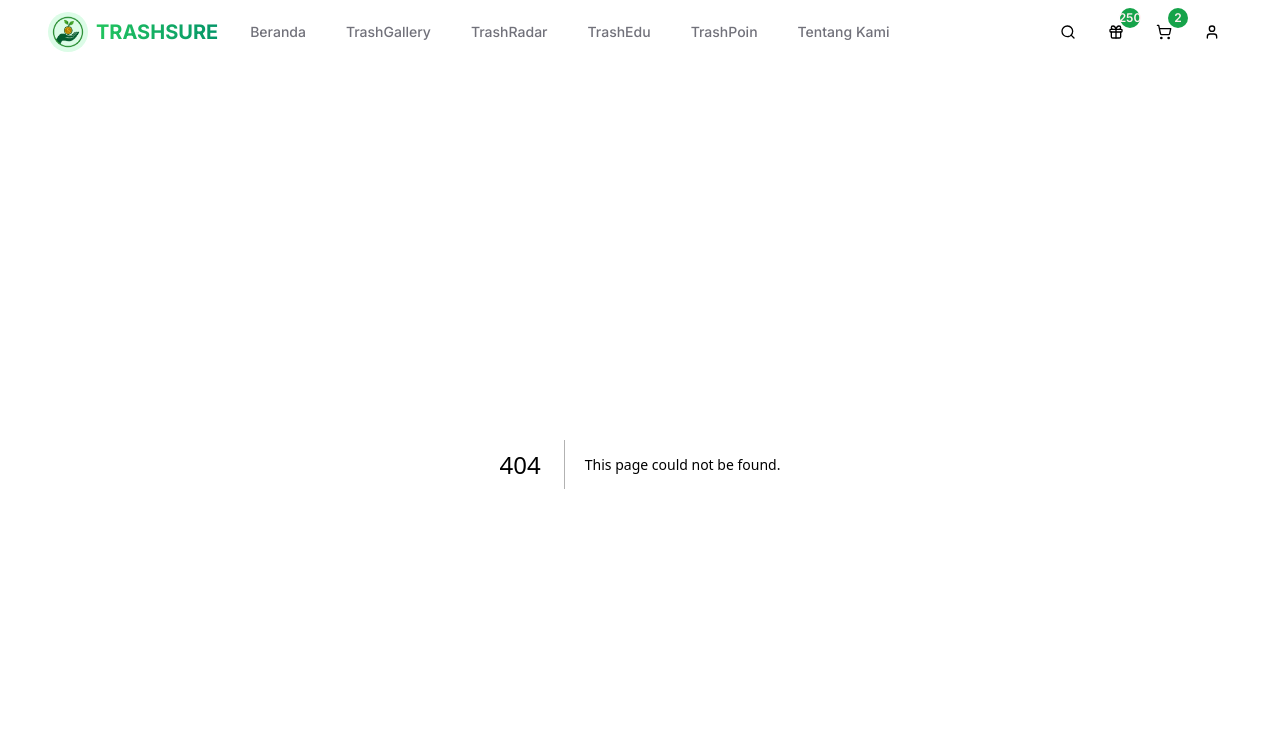
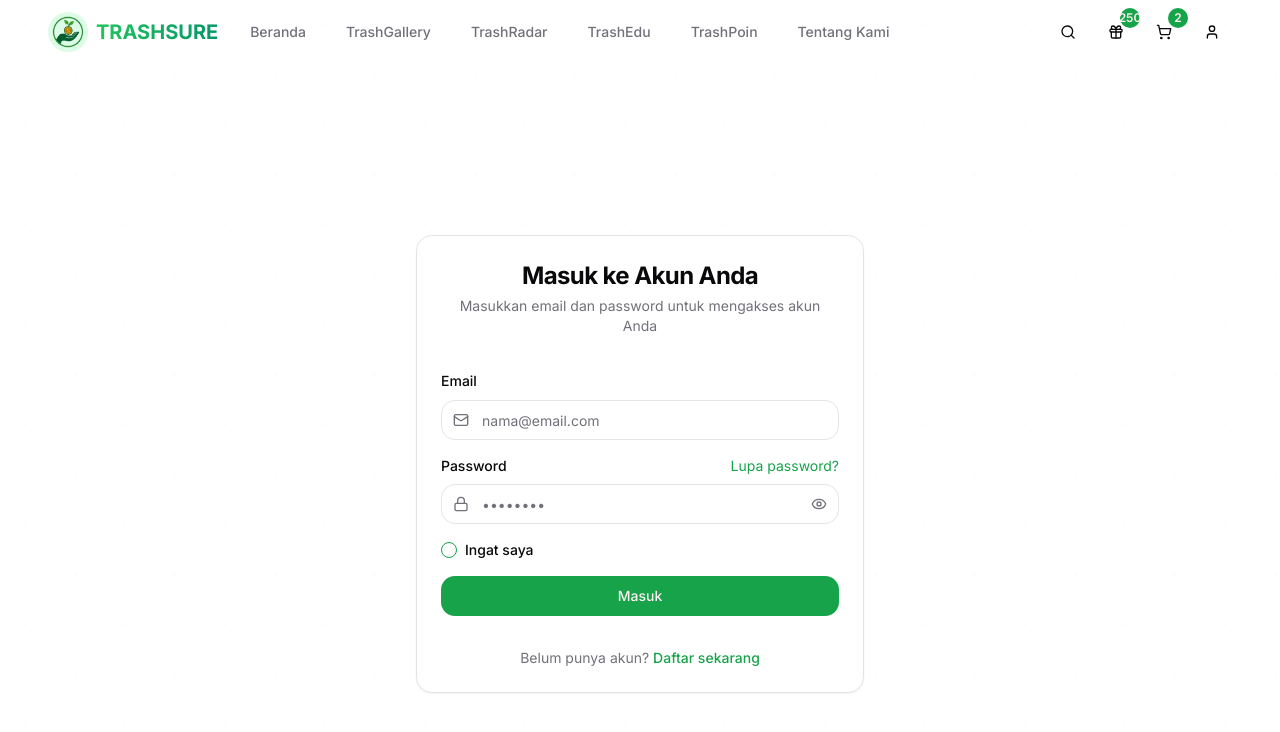
Before and after one commit to hamasfaa/frontend-fp-imk, a Next.js app: page /login in a window 1280 px wide. Before the commit this address had no page. Shown: the top 732 px of the page. Built offline with nearby package versions, Linux system fonts and the light colour scheme.

Commit message:
feat: add login page

```diff
--- /dev/null
+++ b/src/app/(auth)/login/page.tsx
@@ -0,0 +1,117 @@
+"use client";
+
+import { useState } from "react";
+import Link from "next/link";
+import { Eye, EyeOff, Mail, Lock } from "lucide-react";
+import { Button } from "@/components/ui/button";
+import { Input } from "@/components/ui/input";
+import { Label } from "@/components/ui/label";
+import { Checkbox } from "@/components/ui/checkbox";
+import {
+  Card,
+  CardContent,
+  CardDescription,
+  CardFooter,
+  CardHeader,
+  CardTitle,
+} from "@/components/ui/card";
+import { Tabs, TabsContent } from "@/components/ui/tabs";
+
+export default function LoginPage() {
+  const [showPassword, setShowPassword] = useState(false);
+
+  const togglePasswordVisibility = () => {
+    setShowPassword(!showPassword);
+  };
+
+  return (
+    <div className="container mx-auto flex items-center justify-center min-h-screen px-4 py-12">
+      <Card className="w-full max-w-md">
+        <CardHeader className="space-y-1 text-center">
+          <CardTitle className="text-2xl font-bold">
+            Masuk ke Akun Anda
+          </CardTitle>
+          <CardDescription>
+            Masukkan email dan password untuk mengakses akun Anda
+          </CardDescription>
+        </CardHeader>
+        <CardContent>
+          <Tabs defaultValue="email" className="w-full">
+            <TabsContent value="email">
+              <form>
+                <div className="space-y-4">
+                  <div className="space-y-2">
+                    <Label htmlFor="email">Email</Label>
+                    <div className="relative">
+                      <Mail className="absolute left-3 top-1/2 transform -translate-y-1/2 text-muted-foreground h-4 w-4" />
+                      <Input
+                        id="email"
+                        type="email"
+                        placeholder="nama@email.com"
+                        className="pl-10"
+                      />
+                    </div>
+                  </div>
+                  <div className="space-y-2">
+                    <div className="flex items-center justify-between">
+                      <Label htmlFor="password">Password</Label>
+                      <Link
+                        href="/forgot-password"
+                        className="text-sm text-green-600 hover:text-green-700"
+                      >
+                        Lupa password?
+                      </Link>
+                    </div>
+                    <div className="relative">
+                      <Lock className="absolute left-3 top-1/2 transform -translate-y-1/2 text-muted-foreground h-4 w-4" />
+                      <Input
+                        id="password"
+                        type={showPassword ? "text" : "password"}
+                        placeholder="••••••••"
+                        className="pl-10"
+                      />
+                      <button
+                        type="button"
+                        onClick={togglePasswordVisibility}
+                        className="absolute right-3 top-1/2 transform -translate-y-1/2 text-muted-foreground"
+                      >
+                        {showPassword ? (
+                          <EyeOff className="h-4 w-4" />
+                        ) : (
+                          <Eye className="h-4 w-4" />
+                        )}
+                      </button>
+                    </div>
+                  </div>
+                  <div className="flex items-center space-x-2">
+                    <Checkbox id="remember" />
+                    <Label htmlFor="remember" className="text-sm">
+                      Ingat saya
+                    </Label>
+                  </div>
+                  <Button
+                    type="submit"
+                    className="w-full bg-green-600 hover:bg-green-700"
+                  >
+                    Masuk
+                  </Button>
+                </div>
+              </form>
+            </TabsContent>
+          </Tabs>
+        </CardContent>
+        <CardFooter className="flex flex-col">
+          <p className="text-center text-sm text-muted-foreground mt-2">
+            Belum punya akun?{" "}
+            <Link
+              href="/register"
+              className="text-green-600 hover:text-green-700 font-medium"
+            >
+              Daftar sekarang
+            </Link>
+          </p>
+        </CardFooter>
+      </Card>
+    </div>
+  );
+}
--- a/src/components/layout/header.tsx
+++ b/src/components/layout/header.tsx
@@ -104,12 +104,12 @@ export default function Header() {
                   </Link>
                 ))}
                 <div className="border-t my-4 pt-4">
-                  <Link href="/auth/login">
+                  <Link href="/login">
                     <Button className="w-full mb-2 bg-green-600 hover:bg-green-700 rounded-xl h-12">
                       Masuk
                     </Button>
                   </Link>
-                  <Link href="/auth/register">
+                  <Link href="/register">
                     <Button
                       variant="outline"
                       className="w-full rounded-xl h-12 border-2"
@@ -281,12 +281,12 @@ export default function Header() {
               align="end"
               className="glass-card border-0 rounded-xl"
             >
-              <Link href="/auth/login">
+              <Link href="/login">
                 <DropdownMenuItem className="rounded-lg">
                   Masuk
                 </DropdownMenuItem>
               </Link>
-              <Link href="/auth/register">
+              <Link href="/register">
                 <DropdownMenuItem className="rounded-lg">
                   Daftar
                 </DropdownMenuItem>
```
